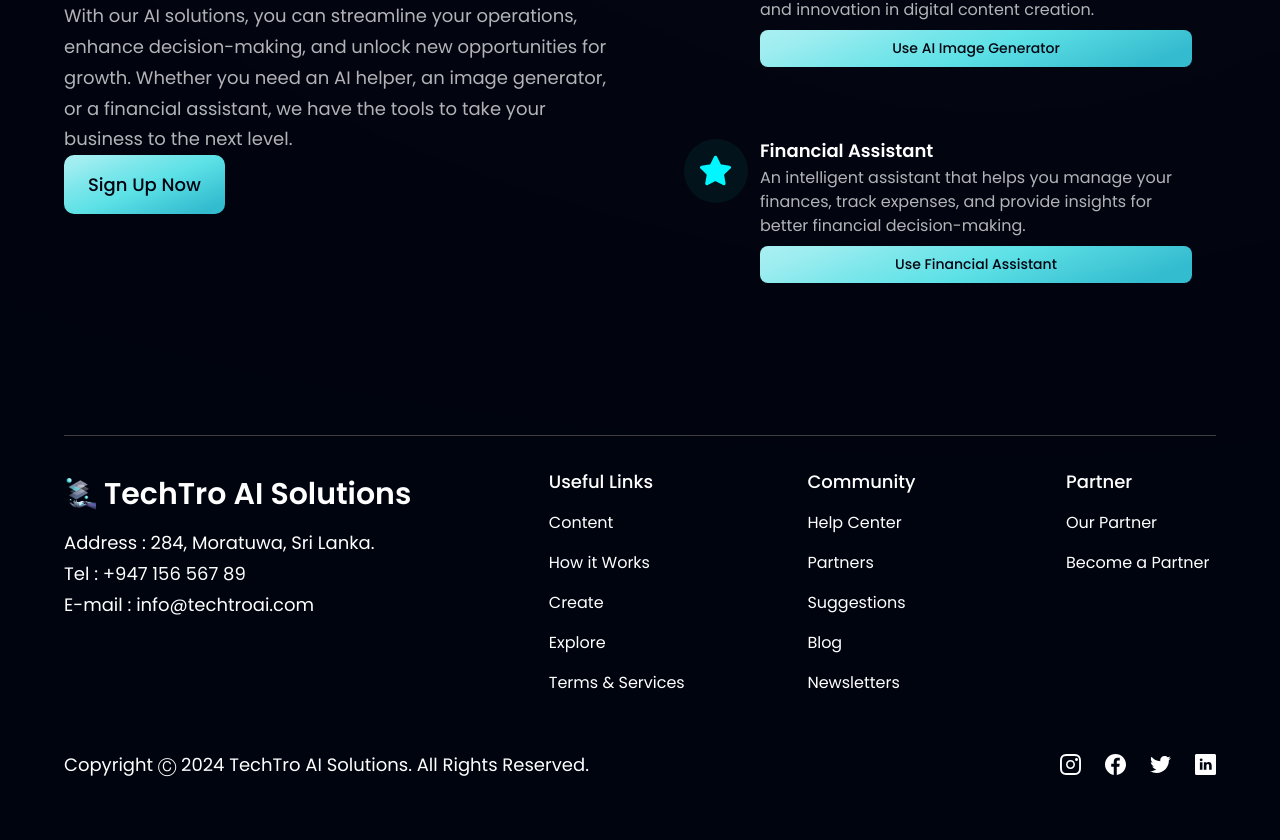
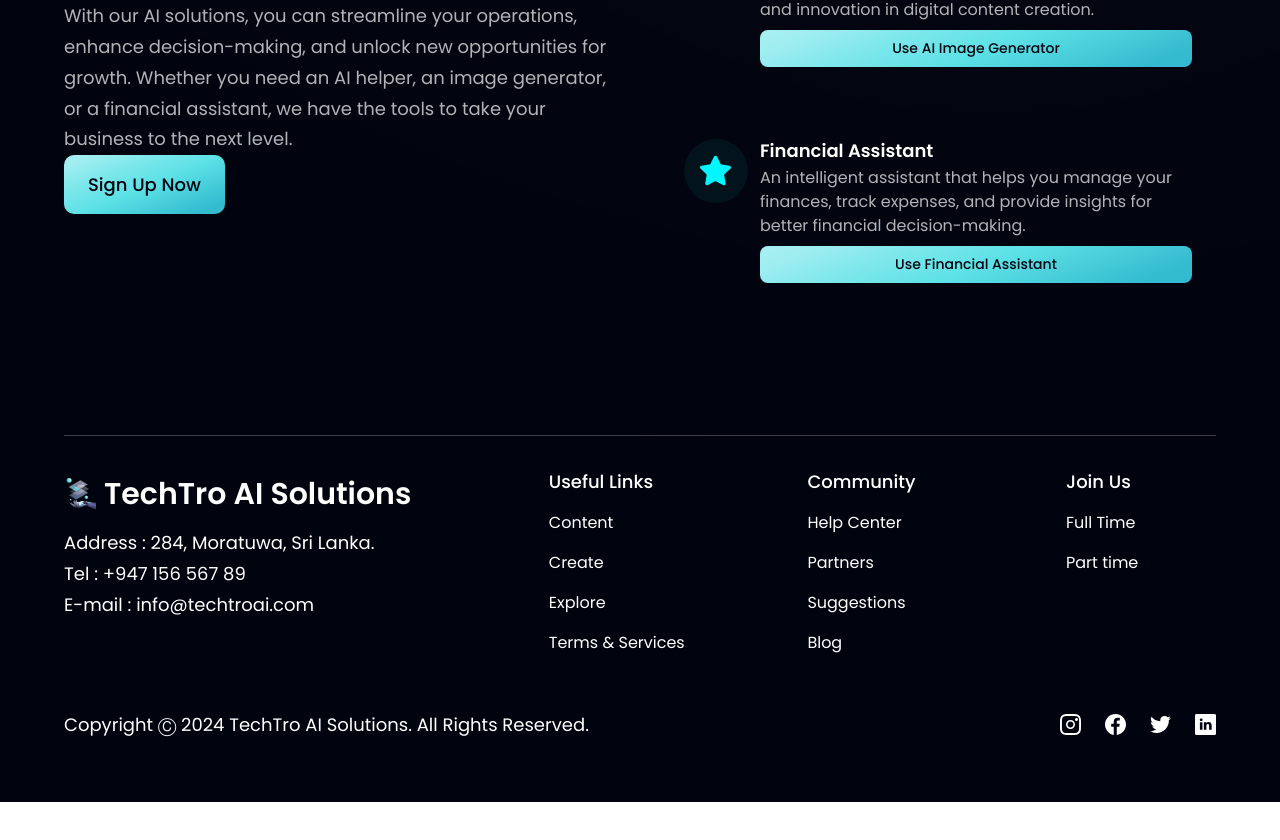
Before and after one commit to dilsha01/techtro-ai-deploy, a React (Vite) app in the folder aiApp/: page / in a window 1280 px wide. Shown: the part 1218-2058 px from the top of the page. After the commit the page ends 2020 px from the top, so only its background shows below. Built offline with nearby package versions, Linux system fonts and the light colour scheme.

Commit message:
Commit 12

```diff
--- a/aiApp/src/App.jsx
+++ b/aiApp/src/App.jsx
@@ -15,9 +15,24 @@ export default function App(){
     <Route path = "/contact-us" element ={<ContactUs />}/>
     <Route path = "/sign-in" element ={<ComingSoon />}/>
     <Route path = "/sign-up" element ={<ComingSoon />}/>
+
     <Route path = "/helper" element ={<ComingSoon />}/>
     <Route path = "/aimage-generator" element ={<ComingSoon />}/>
     <Route path = "/financial-assistant" element ={<ComingSoon />}/>
+
+    <Route path = "/content" element ={<ComingSoon />}/>
+    <Route path = "/create" element ={<ComingSoon />}/>
+    <Route path = "/explore" element ={<ComingSoon />}/>
+    <Route path = "/terms-and-services" element ={<ComingSoon />}/>
+    <Route path = "/help-center" element ={<ComingSoon />}/>
+    <Route path = "/partners" element ={<ComingSoon />}/>
+    <Route path = "/suggestions" element ={<ComingSoon />}/>
+    <Route path = "/blog" element ={<ComingSoon />}/>
+    <Route path = "/full-time" element ={<ComingSoon />}/>
+    <Route path = "/part-time" element ={<ComingSoon />}/>
+
+
+
   </Routes>
   </BrowserRouter>
 }
--- a/aiApp/src/assets/index.js
+++ b/aiApp/src/assets/index.js
@@ -25,6 +25,7 @@ import people02 from "./people02.png";
 import people03 from "./people03.png";
 import aii from "./aii.png";
 import robotArm from "./robotArm.png";
+import techtro from "./techtro.svg";
 
 export {
   airbnb,
@@ -54,4 +55,5 @@ export {
   people03,
   aii,
   robotArm,
+  techtro,
 };
--- a/aiApp/src/components/Button.jsx
+++ b/aiApp/src/components/Button.jsx
@@ -1,24 +1,11 @@
-import React, { useState } from "react"; // Import React and useState
-import { ButtonLinks } from "../constants"; // Assuming ButtonLinks is imported correctly
+import React from "react";
+import { Link } from "react-router-dom";
 
-const Button = ({ styles }) => {
-  const [active, setActive] = useState(""); // State to manage active button
-
+const Button = () => {
   return (
-    <>
-      {ButtonLinks.map((nav, index) => (
-        <button
-          key={nav.id}
-          type="button"
-          className={`py-4 px-6 font-poppins font-medium text-[18px] text-primary bg-blue-gradient rounded-[10px] outline-none ${
-            active === nav.title ? "text-white" : "text-dimWhite"
-          } ${index === ButtonLinks.length - 1 ? "mr-0" : "mr-10"}`}
-          onClick={() => setActive(nav.title)}
-        >
-          <a href={`${nav.id}`}>{nav.title}</a>
-        </button>
-      ))}
-    </>
+    <Link to="/sign-up" className="py-4 px-6 font-poppins font-medium text-[18px] text-primary bg-blue-gradient rounded-[10px] outline-none inline-block">
+      Sign Up Now
+    </Link>
   );
 };
 
--- a/aiApp/src/components/GetStarted.jsx
+++ b/aiApp/src/components/GetStarted.jsx
@@ -1,8 +1,10 @@
+import React from "react";
+import { Link } from "react-router-dom";
 import styles from "../style";
 import { arrowUp } from "../assets";
 
 const GetStarted = () => (
-  <div className={`${styles.flexCenter} w-[140px] h-[140px] rounded-full bg-blue-gradient p-[2px] cursor-pointer`}>
+  <Link to="/sign-in" className={`${styles.flexCenter} w-[140px] h-[140px] rounded-full bg-blue-gradient p-[2px] cursor-pointer`}>
     <div className={`${styles.flexCenter} flex-col bg-primary w-[100%] h-[100%] rounded-full`}>
       <div className={`${styles.flexStart} flex-row`}>
         <p className="font-poppins font-medium text-[18px] leading-[23.4px]">
@@ -15,7 +17,7 @@ const GetStarted = () => (
         <span className="text-gradient">Started</span>
       </p>
     </div>
-  </div>
+  </Link>
 );
 
 export default GetStarted;
--- a/aiApp/src/constants/index.js
+++ b/aiApp/src/constants/index.js
@@ -1,4 +1,5 @@
 import { people01, people02, people03, facebook, instagram, linkedin, twitter, airbnb, binance, coinbase, dropbox, send, shield, star  } from "../assets";
+
 
 export const navLinks = [
   {
@@ -24,12 +25,6 @@ export const navLinks = [
 
 ];
 
-export const ButtonLinks = [
-  {
-    id: "sign-up",
-    title: "Sign Up Now",
-  },
-]
 
 export const projectLinks = [
   {
@@ -122,10 +117,7 @@ export const footerLinks = [
         name: "Content",
         link: "content",
       },
-      {
-        name: "How it Works",
-        link: "how-it-works",
-      },
+
       {
         name: "Create",
         link: "create",
@@ -137,6 +129,7 @@ export const footerLinks = [
       {
         name: "Terms & Services",
         link: "terms-and-services",
+
       },
     ],
   },
@@ -159,22 +152,19 @@ export const footerLinks = [
         name: "Blog",
         link: "blog",
       },
-      {
-        name: "Newsletters",
-        link: "newsletters",
-      },
+
     ],
   },
   {
-    title: "Partner",
+    title: "Join Us",
     links: [
       {
-        name: "Our Partner",
-        link: "our-partner",
+        name: "Full Time ",
+        link: "full-time",
       },
       {
-        name: "Become a Partner",
-        link: "become-a-partner",
+        name: "Part time",
+        link: "part-time",
       },
     ],
   },
```
Also changed, not shown: aiApp/src/pages/About.jsx (added).
